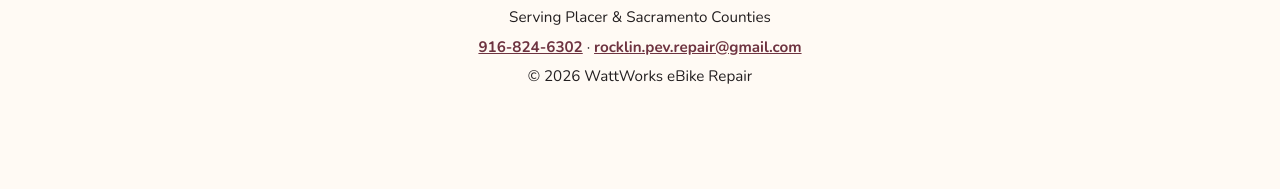
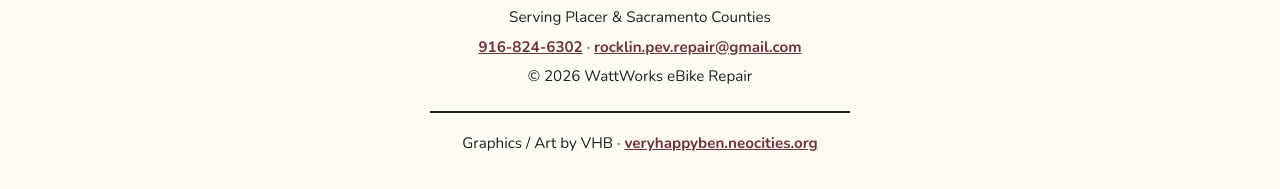
Before and after one commit to rocklinebikerepair/home-, a plain HTML site: page index.html in a window 1280 px wide. Shown: the part 4951-5140 px from the top of the page. Before the commit the page ends 5079 px from the top, so only its background shows below. Drawn offline with nearby package versions, Linux system fonts and the light colour scheme.

Commit message:
Add files via upload

```diff
--- a/index.html
+++ b/index.html
@@ -299,6 +299,13 @@
     footer img { height: 44px; width: auto; margin: 0 auto 12px; }
     footer p { margin: 0 0 .3rem; }
     footer a { font-weight: 700; }
+    .credits {
+      width: min(420px, 100% - 40px);
+      margin: 22px auto 0;
+      padding-top: 18px;
+      border-top: 2.5px solid var(--ink);
+    }
+    .credits p { margin: 0; }
 
 
     @media (prefers-reduced-motion: reduce) {
@@ -546,6 +553,10 @@
     <p>Serving Placer &amp; Sacramento Counties</p>
     <p><a href="tel:+19168246302">916-824-6302</a> &middot; <a href="mailto:rocklin.pev.repair@gmail.com">rocklin.pev.repair@gmail.com</a></p>
     <p>&copy; 2026 WattWorks eBike Repair</p>
+
+    <div class="credits">
+      <p>Graphics / Art by VHB &middot; <a href="https://veryhappyben.neocities.org/" target="_blank" rel="noopener">veryhappyben.neocities.org</a></p>
+    </div>
   </footer>
 
 
```
